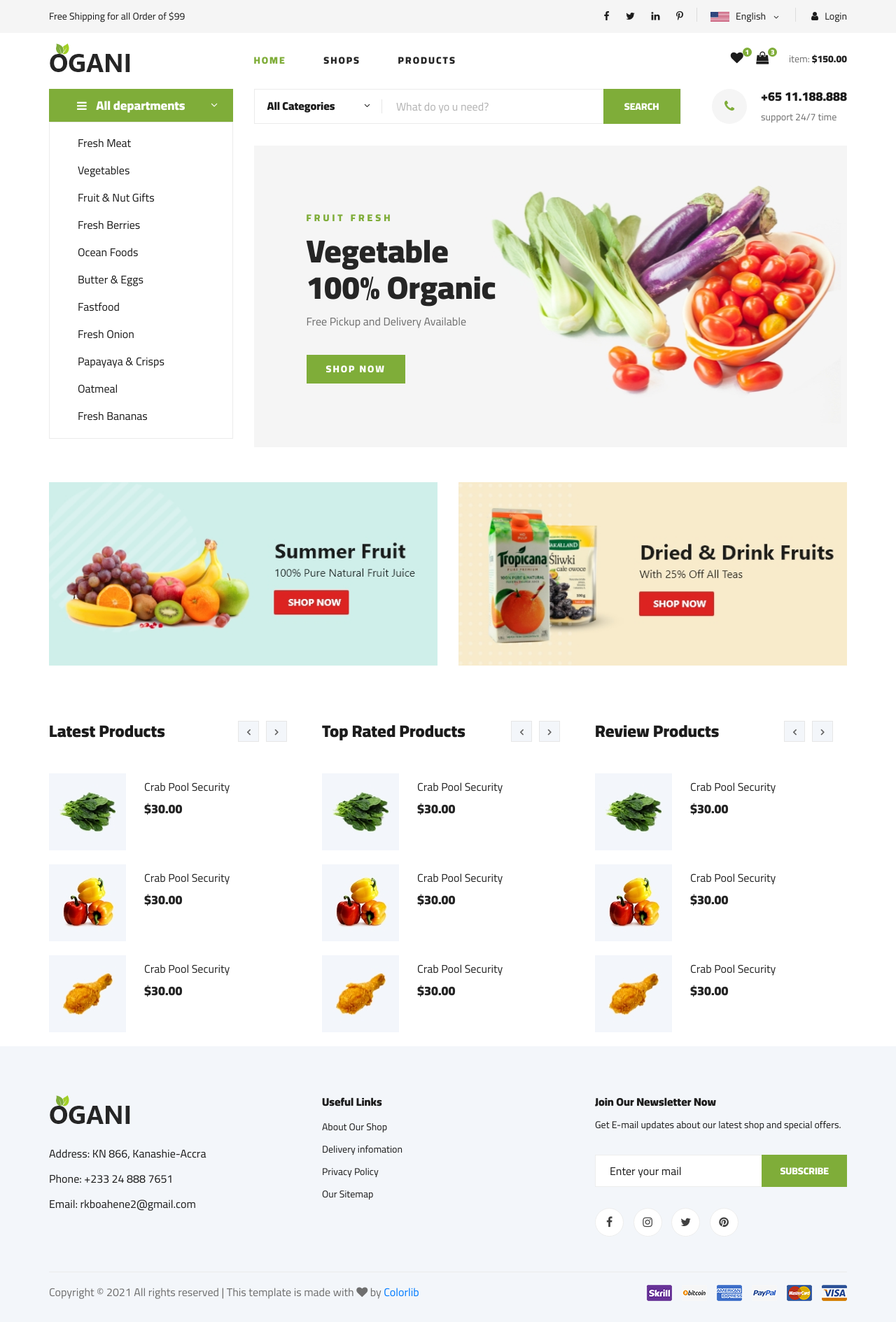
After one commit to rkBoahene/OrganiCommerce, a Django app: page / in a window 1280 px wide. The commit adds this page. Shown: the whole page at 70% size. Run offline with Django 3.2, Linux system fonts and the light colour scheme; some libraries are stand-ins or nearby versions.

```diff
--- a/OganiCommerce/store/templates/store/partials/footer.html
+++ b/OganiCommerce/store/templates/store/partials/footer.html
@@ -11,9 +11,9 @@
             /></a>
           </div>
           <ul>
-            <li>Address: 60-49 Road 11378 New York</li>
-            <li>Phone: +65 11.188.888</li>
-            <li>Email: hello@colorlib.com</li>
+            <li>Address: KN 866, Kanashie-Accra</li>
+            <li>Phone: +233 24 888 7651</li>
+            <li>Email: rkboahene2@gmail.com</li>
           </ul>
         </div>
       </div>
@@ -21,20 +21,10 @@
         <div class="footer__widget">
           <h6>Useful Links</h6>
           <ul>
-            <li><a href="#">About Us</a></li>
             <li><a href="#">About Our Shop</a></li>
-            <li><a href="#">Secure Shopping</a></li>
             <li><a href="#">Delivery infomation</a></li>
             <li><a href="#">Privacy Policy</a></li>
             <li><a href="#">Our Sitemap</a></li>
-          </ul>
-          <ul>
-            <li><a href="#">Who We Are</a></li>
-            <li><a href="#">Our Services</a></li>
-            <li><a href="#">Projects</a></li>
-            <li><a href="#">Contact</a></li>
-            <li><a href="#">Innovation</a></li>
-            <li><a href="#">Testimonials</a></li>
           </ul>
         </div>
       </div>
--- a/OganiCommerce/store/templates/store/partials/header.html
+++ b/OganiCommerce/store/templates/store/partials/header.html
@@ -22,7 +22,7 @@
       <div>English</div>
       <span class="arrow_carrot-down"></span>
       <ul>
-        <li><a href="#">Spanis</a></li>
+        <li><a href="#">Spanish</a></li>
         <li><a href="#">English</a></li>
       </ul>
     </div>
@@ -32,19 +32,8 @@
   </div>
   <nav class="humberger__menu__nav mobile-menu">
     <ul>
-      <li class="active"><a href="./index.html">Home</a></li>
-      <li><a href="./shop-grid.html">Shop</a></li>
-      <li>
-        <a href="#">Pages</a>
-        <ul class="header__menu__dropdown">
-          <li><a href="./shop-details.html">Shop Details</a></li>
-          <li><a href="./shoping-cart.html">Shoping Cart</a></li>
-          <li><a href="./checkout.html">Check Out</a></li>
-          <li><a href="./blog-details.html">Blog Details</a></li>
-        </ul>
-      </li>
-      <li><a href="./blog.html">Blog</a></li>
-      <li><a href="./contact.html">Contact</a></li>
+      <li class="active"><a href="">Home</a></li>
+      <li><a href="./shop-grid.html">Shops</a></li>
     </ul>
   </nav>
   <div id="mobile-menu-wrap"></div>
@@ -70,7 +59,9 @@
         <div class="col-lg-6 col-md-6">
           <div class="header__top__left">
             <ul>
+              {% comment %}
               <li><i class="fa fa-envelope"></i> hello@colorlib.com</li>
+              {% endcomment %}
               <li>Free Shipping for all Order of $99</li>
             </ul>
           </div>
@@ -88,7 +79,7 @@
               <div>English</div>
               <span class="arrow_carrot-down"></span>
               <ul>
-                <li><a href="#">Spanis</a></li>
+                <li><a href="#">Spanish</a></li>
                 <li><a href="#">English</a></li>
               </ul>
             </div>
@@ -112,19 +103,10 @@
       <div class="col-lg-6">
         <nav class="header__menu">
           <ul>
-            <li class="active"><a href="./index.html">Home</a></li>
-            <li><a href="./shop-grid.html">Shop</a></li>
-            <li>
-              <a href="#">Pages</a>
-              <ul class="header__menu__dropdown">
-                <li><a href="./shop-details.html">Shop Details</a></li>
-                <li><a href="./shoping-cart.html">Shoping Cart</a></li>
-                <li><a href="./checkout.html">Check Out</a></li>
-                <li><a href="./blog-details.html">Blog Details</a></li>
-              </ul>
-            </li>
-            <li><a href="./blog.html">Blog</a></li>
-            <li><a href="./contact.html">Contact</a></li>
+            <li class="active"><a href="">Home</a></li>
+            <li><a href="">Shops</a></li>
+
+            <li><a href="">Products</a></li>
           </ul>
         </nav>
       </div>
--- /dev/null
+++ b/OganiCommerce/store/templates/store/sections/banner.html
@@ -0,0 +1,19 @@
+{% load static %}
+<!-- Banner Begin -->
+<div class="banner">
+  <div class="container">
+    <div class="row">
+      <div class="col-lg-6 col-md-6 col-sm-6">
+        <div class="banner__pic">
+          <img src="{% static 'img/banner/banner-1.jpg' %}" alt="" />
+        </div>
+      </div>
+      <div class="col-lg-6 col-md-6 col-sm-6">
+        <div class="banner__pic">
+          <img src="{% static 'img/banner/banner-2.jpg' %}" alt="" />
+        </div>
+      </div>
+    </div>
+  </div>
+</div>
+<!-- Banner End -->
--- a/OganiCommerce/store/templates/store/sections/hero.html
+++ b/OganiCommerce/store/templates/store/sections/hero.html
@@ -46,7 +46,10 @@
             </div>
           </div>
         </div>
-        <div class="hero__item set-bg" data-setbg="img/hero/banner.jpg">
+        <div
+          class="hero__item set-bg"
+          data-setbg="{% static 'img/hero/banner.jpg' %}"
+        >
           <div class="hero__text">
             <span>FRUIT FRESH</span>
             <h2>Vegetable <br />100% Organic</h2>
--- /dev/null
+++ b/OganiCommerce/store/templates/store/sections/latest.html
@@ -0,0 +1,204 @@
+{% load static %}
+<!-- Latest Product Section Begin -->
+    <section class="latest-product spad">
+        <div class="container">
+            <div class="row">
+                <div class="col-lg-4 col-md-6">
+                    <div class="latest-product__text">
+                        <h4>Latest Products</h4>
+                        <div class="latest-product__slider owl-carousel">
+                            <div class="latest-prdouct__slider__item">
+                                <a href="#" class="latest-product__item">
+                                    <div class="latest-product__item__pic">
+                                        <img src="{% static 'img/latest-product/lp-1.jpg' %}" alt="">
+                                    </div>
+                                    <div class="latest-product__item__text">
+                                        <h6>Crab Pool Security</h6>
+                                        <span>$30.00</span>
+                                    </div>
+                                </a>
+                                <a href="#" class="latest-product__item">
+                                    <div class="latest-product__item__pic">
+                                        <img src="{% static 'img/latest-product/lp-2.jpg' %}" alt="">
+                                    </div>
+                                    <div class="latest-product__item__text">
+                                        <h6>Crab Pool Security</h6>
+                                        <span>$30.00</span>
+                                    </div>
+                                </a>
+                                <a href="#" class="latest-product__item">
+                                    <div class="latest-product__item__pic">
+                                        <img src="{% static 'img/latest-product/lp-3.jpg' %}" alt="">
+                                    </div>
+                                    <div class="latest-product__item__text">
+                                        <h6>Crab Pool Security</h6>
+                                        <span>$30.00</span>
+                                    </div>
+                                </a>
+                            </div>
+                            <div class="latest-prdouct__slider__item">
+                                <a href="#" class="latest-product__item">
+                                    <div class="latest-product__item__pic">
+                                        <img src="{% static 'img/latest-product/lp-1.jpg' %}" alt="">
+                                    </div>
+                                    <div class="latest-product__item__text">
+                                        <h6>Crab Pool Security</h6>
+                                        <span>$30.00</span>
+                                    </div>
+                                </a>
+                                <a href="#" class="latest-product__item">
+                                    <div class="latest-product__item__pic">
+                                        <img src="{% static 'img/latest-product/lp-2.jpg' %}" alt="">
+                                    </div>
+                                    <div class="latest-product__item__text">
+                                        <h6>Crab Pool Security</h6>
+                                        <span>$30.00</span>
+                                    </div>
+                                </a>
+                                <a href="#" class="latest-product__item">
+                                    <div class="latest-product__item__pic">
+                                        <img src="{% static 'img/latest-product/lp-3.jpg' %}" alt="">
+                                    </div>
+                                    <div class="latest-product__item__text">
+                                        <h6>Crab Pool Security</h6>
+                                        <span>$30.00</span>
+                                    </div>
+                                </a>
+                            </div>
+                        </div>
+                    </div>
+                </div>
+                <div class="col-lg-4 col-md-6">
+                    <div class="latest-product__text">
+                        <h4>Top Rated Products</h4>
+                        <div class="latest-product__slider owl-carousel">
+                            <div class="latest-prdouct__slider__item">
+                                <a href="#" class="latest-product__item">
+                                    <div class="latest-product__item__pic">
+                                        <img src="{% static 'img/latest-product/lp-1.jpg' %}" alt="">
+                                    </div>
+                                    <div class="latest-product__item__text">
+                                        <h6>Crab Pool Security</h6>
+                                        <span>$30.00</span>
+                                    </div>
+                                </a>
+                                <a href="#" class="latest-product__item">
+                                    <div class="latest-product__item__pic">
+                                        <img src="{% static 'img/latest-product/lp-2.jpg' %}" alt="">
+                                    </div>
+                                    <div class="latest-product__item__text">
+                                        <h6>Crab Pool Security</h6>
+                                        <span>$30.00</span>
+                                    </div>
+                                </a>
+                                <a href="#" class="latest-product__item">
+                                    <div class="latest-product__item__pic">
+                                        <img src="{% static 'img/latest-product/lp-3.jpg' %}" alt="">
+                                    </div>
+                                    <div class="latest-product__item__text">
+                                        <h6>Crab Pool Security</h6>
+                                        <span>$30.00</span>
+                                    </div>
+                                </a>
+                            </div>
+                            <div class="latest-prdouct__slider__item">
+                                <a href="#" class="latest-product__item">
+                                    <div class="latest-product__item__pic">
+                                        <img src="{% static 'img/latest-product/lp-1.jpg' %}" alt="">
+                                    </div>
+                                    <div class="latest-product__item__text">
+                                        <h6>Crab Pool Security</h6>
+                                        <span>$30.00</span>
+                                    </div>
+                                </a>
+                                <a href="#" class="latest-product__item">
+                                    <div class="latest-product__item__pic">
+                                        <img src="{% static 'img/latest-product/lp-2.jpg' %}" alt="">
+                                    </div>
+                                    <div class="latest-product__item__text">
+                                        <h6>Crab Pool Security</h6>
+                                        <span>$30.00</span>
+                                    </div>
+                                </a>
+                                <a href="#" class="latest-product__item">
+                                    <div class="latest-product__item__pic">
+                                        <img src="{% static 'img/latest-product/lp-3.jpg' %}" alt="">
+                                    </div>
+                                    <div class="latest-product__item__text">
+                                        <h6>Crab Pool Security</h6>
+                                        <span>$30.00</span>
+                                    </div>
+                                </a>
+                            </div>
+                        </div>
+                    </div>
+                </div>
+                <div class="col-lg-4 col-md-6">
+                    <div class="latest-product__text">
+                        <h4>Review Products</h4>
+                        <div class="latest-product__slider owl-carousel">
+                            <div class="latest-prdouct__slider__item">
+                                <a href="#" class="latest-product__item">
+                                    <div class="latest-product__item__pic">
+                                        <img src="{% static 'img/latest-product/lp-1.jpg' %}" alt="">
+                                    </div>
+                                    <div class="latest-product__item__text">
+                                        <h6>Crab Pool Security</h6>
+                                        <span>$30.00</span>
+                                    </div>
+                                </a>
+                                <a href="#" class="latest-product__item">
+                                    <div class="latest-product__item__pic">
+                                        <img src="{% static 'img/latest-product/lp-2.jpg' %}" alt="">
+                                    </div>
+                                    <div class="latest-product__item__text">
+                                        <h6>Crab Pool Security</h6>
+                                        <span>$30.00</span>
+                                    </div>
+                                </a>
+                                <a href="#" class="latest-product__item">
+                                    <div class="latest-product__item__pic">
+                                        <img src="{% static 'img/latest-product/lp-3.jpg' %}" alt="">
+                                    </div>
+                                    <div class="latest-product__item__text">
+                                        <h6>Crab Pool Security</h6>
+                                        <span>$30.00</span>
+                                    </div>
+                                </a>
+                            </div>
+                            <div class="latest-prdouct__slider__item">
+                                <a href="#" class="latest-product__item">
+                                    <div class="latest-product__item__pic">
+                                        <img src="{% static 'img/latest-product/lp-1.jpg' %}" alt="">
+                                    </div>
+                                    <div class="latest-product__item__text">
+                                        <h6>Crab Pool Security</h6>
+                                        <span>$30.00</span>
+                                    </div>
+                                </a>
+                                <a href="#" class="latest-product__item">
+                                    <div class="latest-product__item__pic">
+                                        <img src="{% static 'img/latest-product/lp-2.jpg' %}" alt="">
+                                    </div>
+                                    <div class="latest-product__item__text">
+                                        <h6>Crab Pool Security</h6>
+                                        <span>$30.00</span>
+                                    </div>
+                                </a>
+                                <a href="#" class="latest-product__item">
+                                    <div class="latest-product__item__pic">
+                                        <img src="{% static 'img/latest-product/lp-3.jpg' %}" alt="">
+                                    </div>
+                                    <div class="latest-product__item__text">
+                                        <h6>Crab Pool Security</h6>
+                                        <span>$30.00</span>
+                                    </div>
+                                </a>
+                            </div>
+                        </div>
+                    </div>
+                </div>
+            </div>
+        </div>
+    </section>
+    <!-- Latest Product Section End -->
```
Also changed, not shown: OganiCommerce/store/admin.py (+21 -1 lines), OganiCommerce/store/models.py (+30 -0 lines), OganiCommerce/store/templates/store/sections/featured.html (added, +217 -0 lines).
